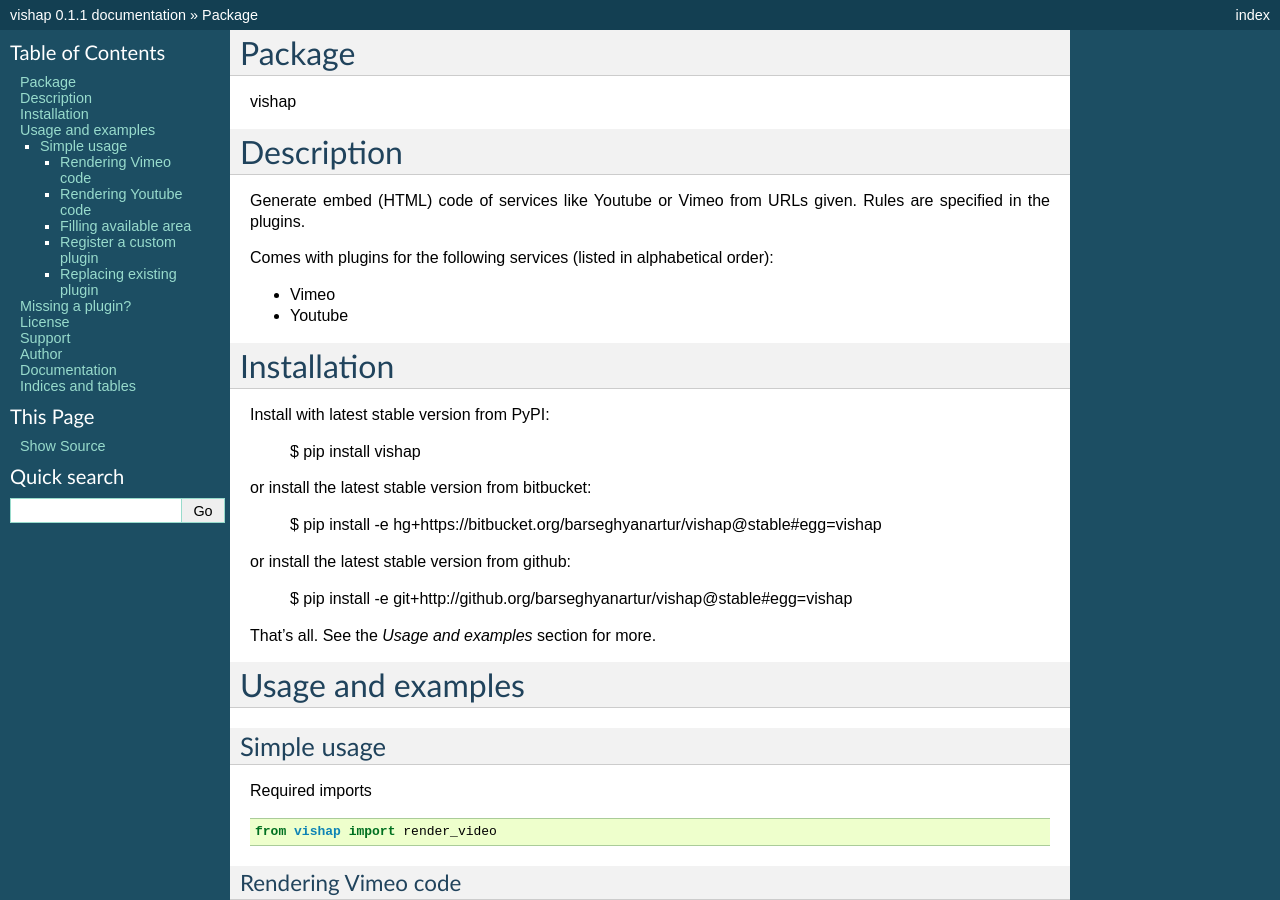
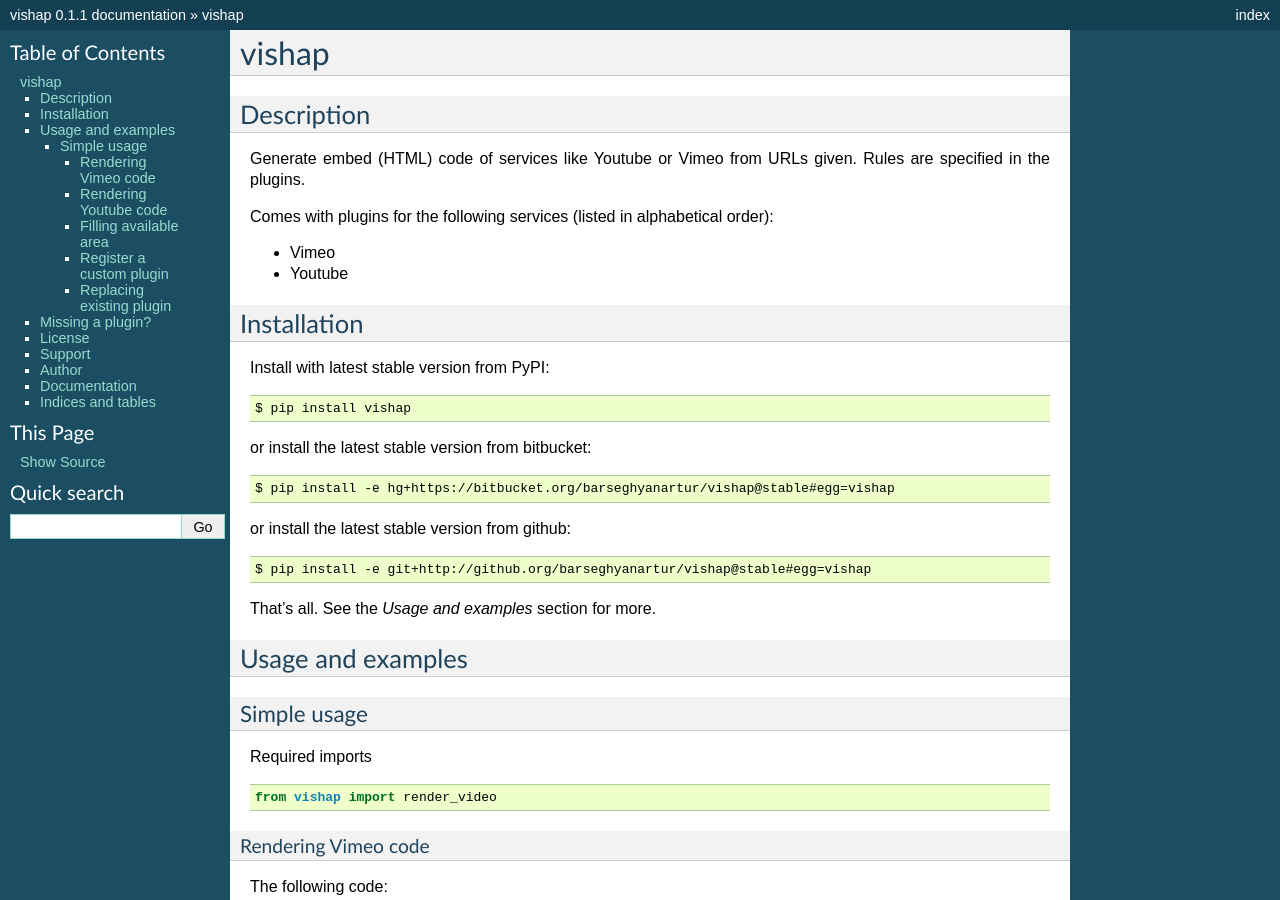
Before and after one commit to barseghyanartur/vishap, a Sphinx documentation site: the page built from docs/index.rst, in a window 1280 px wide and 900 px high. Built offline with Sphinx 7.4.7, drawn with Linux system fonts in a browser that asks for light colours; pages that are not in the unit, such as notebooks, are missing from menus.

Commit message:
readme update

```diff
--- a/docs/index.rst
+++ b/docs/index.rst
@@ -1,6 +1,6 @@
-Package
 ==================================
 vishap
+==================================
 
 Description
 ==================================
@@ -16,13 +16,19 @@
 ==================================
 Install with latest stable version from PyPI:
 
+.. code-block:: none
+
     $ pip install vishap
 
 or install the latest stable version from bitbucket:
 
+.. code-block:: none
+
     $ pip install -e hg+https://bitbucket.org/barseghyanartur/vishap@stable#egg=vishap
 
 or install the latest stable version from github:
+
+.. code-block:: none
 
     $ pip install -e git+http://github.org/barseghyanartur/vishap@stable#egg=vishap
 
```
